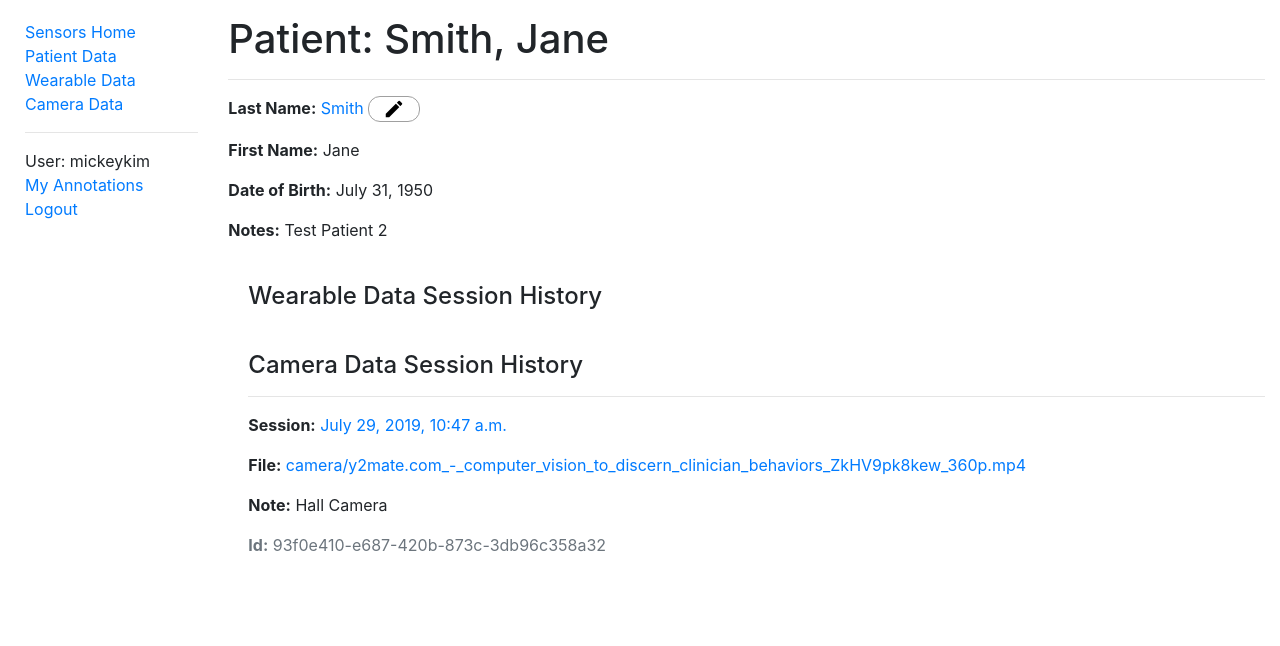
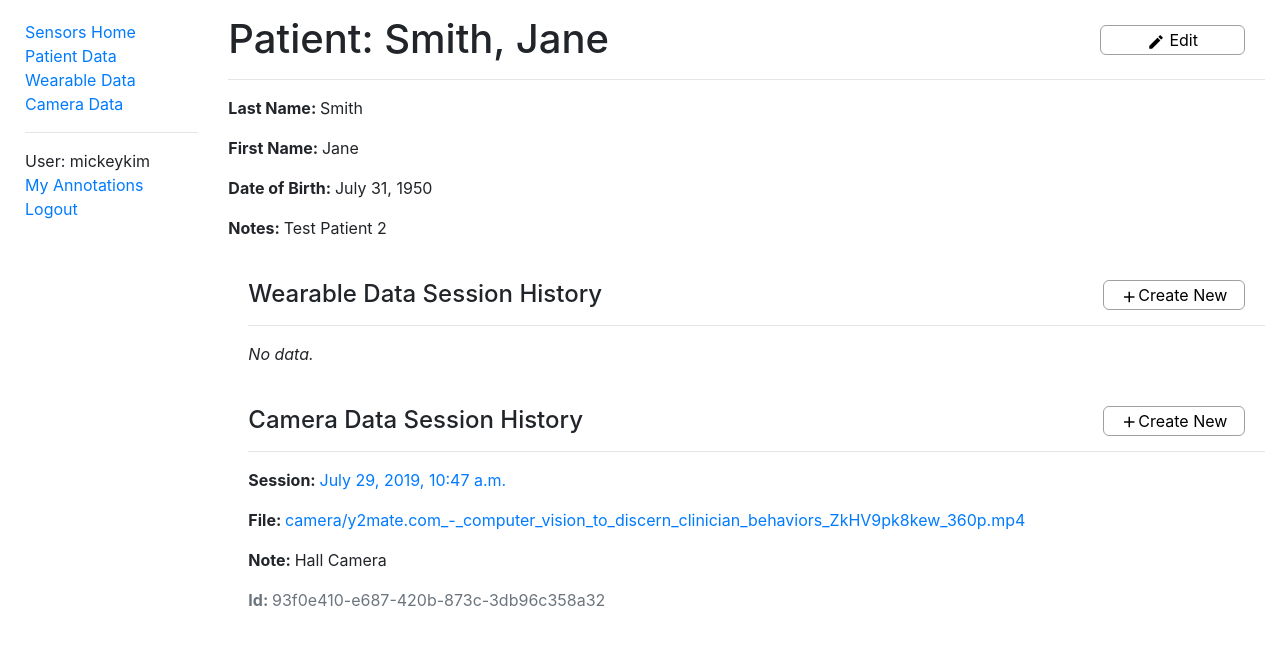
Before and after one commit to mickeykkim/masters-project-sphere, a Django app: page /sensors/patientdata/2 in a window 1280 px wide. Shown: the top 646 px of the page. Run offline with Django 3.2, Linux system fonts and the light colour scheme; a user stored in the database is signed in; data comes from the database, SQL or seed files in the repository; both versions use the stored data as it was after the commit; some libraries are stand-ins or nearby versions.

Commit message:
changed interface

```diff
--- a/pdsensorvis/sensors/static/css/styles.css
+++ b/pdsensorvis/sensors/static/css/styles.css
@@ -3,6 +3,34 @@
     margin-left: 10px;
     padding: 0;
     list-style: none;
+}
+
+.titleText {
+    position: relative;
+}
+
+.titleButton {
+    position: absolute;
+    right: 20px;
+    top: 10px;
+}
+
+.createNewSessionButton {
+    position: absolute;
+    right: 20px;
+    top: 0px;
+}
+
+.buttonIconL {
+    position: relative;
+    font-size: 22px;
+    vertical-align: middle;
+}
+
+.buttonIconS {
+    position: relative;
+    font-size: 18px;
+    vertical-align: middle;
 }
 
 .videoFrame {
--- a/pdsensorvis/sensors/templates/base.html
+++ b/pdsensorvis/sensors/templates/base.html
@@ -71,7 +71,6 @@
       <!-- Dynamic content templates (right) -->
       <div class="col-sm-10" style=margin-top:15px;padding:10">
         {% block content %}{% endblock %}
-      </div>
         {% block pagination %}
         {% if is_paginated %}
           <div class="pagination">
@@ -91,6 +90,7 @@
       {% endblock %}
       </div>
     </div>
+  </div>
   <!-- Footer -->
   <div class="footer" style="margin-top:30px;padding:30px">
     <div class="container">
--- a/pdsensorvis/sensors/templates/sensors/cameradata_list.html
+++ b/pdsensorvis/sensors/templates/sensors/cameradata_list.html
@@ -1,7 +1,9 @@
 {% extends "base.html" %}
 
 {% block content %}
-  <h1>Camera Data</h1>
+  <div class="titleText">
+    <h1>Camera Data</h1><button type='button' class="titleButton controlButtonXL"><i class="material-icons buttonIconS">add</i>Create New</button>
+  </div>
   <hr>
   {% if cameradata_list %}
     <ul>
--- a/pdsensorvis/sensors/templates/sensors/patientdata_detail.html
+++ b/pdsensorvis/sensors/templates/sensors/patientdata_detail.html
@@ -1,34 +1,45 @@
 {% extends "base.html" %}
 
 {% block content %}
-  <h1>Patient: {{ patientdata }}</h1>
+  <div class="titleText">
+    <h1>Patient: {{ patientdata }}</h1><button id="edit" class="titleButton controlButtonXL" data-toggle="tooltip" data-placement="bottom" data-trigger="hover"
+            title="Edit Camera Data"><i class="material-icons buttonIconS">create</i> Edit</button>
+  </div>
   <hr>
-  <p><strong>Last Name:</strong> <a href="">{{ patientdata.last_name }}</a>
-  <button id="edit" class="controlButtonXS" data-toggle="tooltip" data-placement="bottom" data-trigger="hover"
-            title="Edit Camera Data"><i class="material-icons" style="font-size: 22px">create</i></button></p>
-  <p><strong>First Name:</strong> {{ patientdata.first_name }}</p>
-  <p><strong>Date of Birth:</strong> {{ patientdata.date_of_birth }}</p>
-  <p><strong>Notes:</strong> {{ patientdata.notes }}</p>
+  <p><strong>Last Name: </strong>{{ patientdata.last_name }}</p>
+  <p><strong>First Name: </strong>{{ patientdata.first_name }}</p>
+  <p><strong>Date of Birth: </strong>{{ patientdata.date_of_birth }}</p>
+  <p><strong>Notes: </strong>{{ patientdata.notes }}</p>
 
   <div style="margin-left:20px;margin-top:40px">
-    <h4>Wearable Data Session History</h4>
+    <div class="titleText">
+      <h4>Wearable Data Session History</h4><button type='button' class="createNewSessionButton controlButtonXL"><i class="material-icons buttonIconS">add</i>Create New</button>
+    </div>
     {% for wearable in patientdata.wearabledata_set.all %}
       <hr>
-      <p><strong>Session:</strong> <a href="{% url 'wearabledata-detail' wearable.id %}">{{ wearable.time }}</a></p>
-      <p><strong>File:</strong> <a href="{{ media_url }}{{ wearable.filename }}">{{ wearable.filename }}</a></p>
-      <p><strong>Note:</strong> {{wearable.note}}</p>
-      <p class='text-muted'><strong>Id:</strong> {{wearable.id}}</p>
+      <p><strong>Session: </strong><a href="{% url 'wearabledata-detail' wearable.id %}">{{ wearable.time }}</a></p>
+      <p><strong>File: </strong><a href="{{ media_url }}{{ wearable.filename }}">{{ wearable.filename }}</a></p>
+      <p><strong>Note: </strong>{{wearable.note}}</p>
+      <p class='text-muted'><strong>Id: </strong>{{wearable.id}}</p>
+    {% empty %}
+      <hr>
+      <p><em>No data.</em></p>
     {% endfor %}
   </div>
 
   <div style="margin-left:20px;margin-top:40px">
-    <h4>Camera Data Session History</h4>
+    <div class="titleText">
+      <h4>Camera Data Session History</h4><button type='button' class="createNewSessionButton controlButtonXL"><i class="material-icons buttonIconS">add</i>Create New</button>
+    </div>
     {% for camera in patientdata.cameradata_set.all %}
       <hr>
-      <p><strong>Session:</strong> <a href="{% url 'cameradata-detail' camera.id %}">{{ camera.time }}</a></p>
-      <p><strong>File:</strong> <a href="{{ media_url }}{{ camera.filename }}">{{ camera.filename }}</a></p>
-      <p><strong>Note:</strong> {{camera.note}}</p>
-      <p class='text-muted'><strong>Id:</strong> {{camera.id}}</p>
+      <p><strong>Session: </strong><a href="{% url 'cameradata-detail' camera.id %}">{{ camera.time }}</a></p>
+      <p><strong>File: </strong><a href="{{ media_url }}{{ camera.filename }}">{{ camera.filename }}</a></p>
+      <p><strong>Note: </strong>{{camera.note}}</p>
+      <p class='text-muted'><strong>Id: </strong>{{camera.id}}</p>
+    {% empty %}
+      <hr>
+      <p><em>No data.</em></p>
     {% endfor %}
   </div>
 {% endblock %}
--- a/pdsensorvis/sensors/templates/sensors/patientdata_list.html
+++ b/pdsensorvis/sensors/templates/sensors/patientdata_list.html
@@ -1,7 +1,9 @@
 {% extends "base.html" %}
 
 {% block content %}
-  <h1>Patient Data</h1>
+  <div class="titleText">
+    <h1>Patient Data</h1><button type='button' class="titleButton controlButtonXL"><i class="material-icons buttonIconS">add</i>Create New</button>
+  </div>
   <hr>
   {% if patientdata_list %}
   <ul>
--- a/pdsensorvis/sensors/templates/sensors/wearabledata_list.html
+++ b/pdsensorvis/sensors/templates/sensors/wearabledata_list.html
@@ -1,7 +1,9 @@
 {% extends "base.html" %}
 
 {% block content %}
-  <h1>Wearable Data</h1>
+  <div class="titleText">
+    <h1>Wearable Data</h1><button type='button' class="titleButton controlButtonXL"><i class="material-icons buttonIconS">add</i>Create New</button>
+  </div>
   <hr>
   {% if wearabledata_list %}
   <ul>
--- a/pdsensorvis/sensors/views.py
+++ b/pdsensorvis/sensors/views.py
@@ -32,8 +32,6 @@ def index(request):
 
 
 def edit_camera_annotation(request, uuid, pk):
-    """View function for editing an existing camera annotation."""
-
     existing_annotation = get_object_or_404(CameraAnnotation, pk=pk)
 
     if request.method == 'POST':
```
Also changed, not shown: pdsensorvis/sensors/templates/sensors/cameradata_detail.html (+6 -8 lines), pdsensorvis/sensors/templates/sensors/wearabledata_detail.html (+24 -21 lines), pdsensorvis/db.sqlite3. Lines whose indentation alone changed are shown as unchanged.
